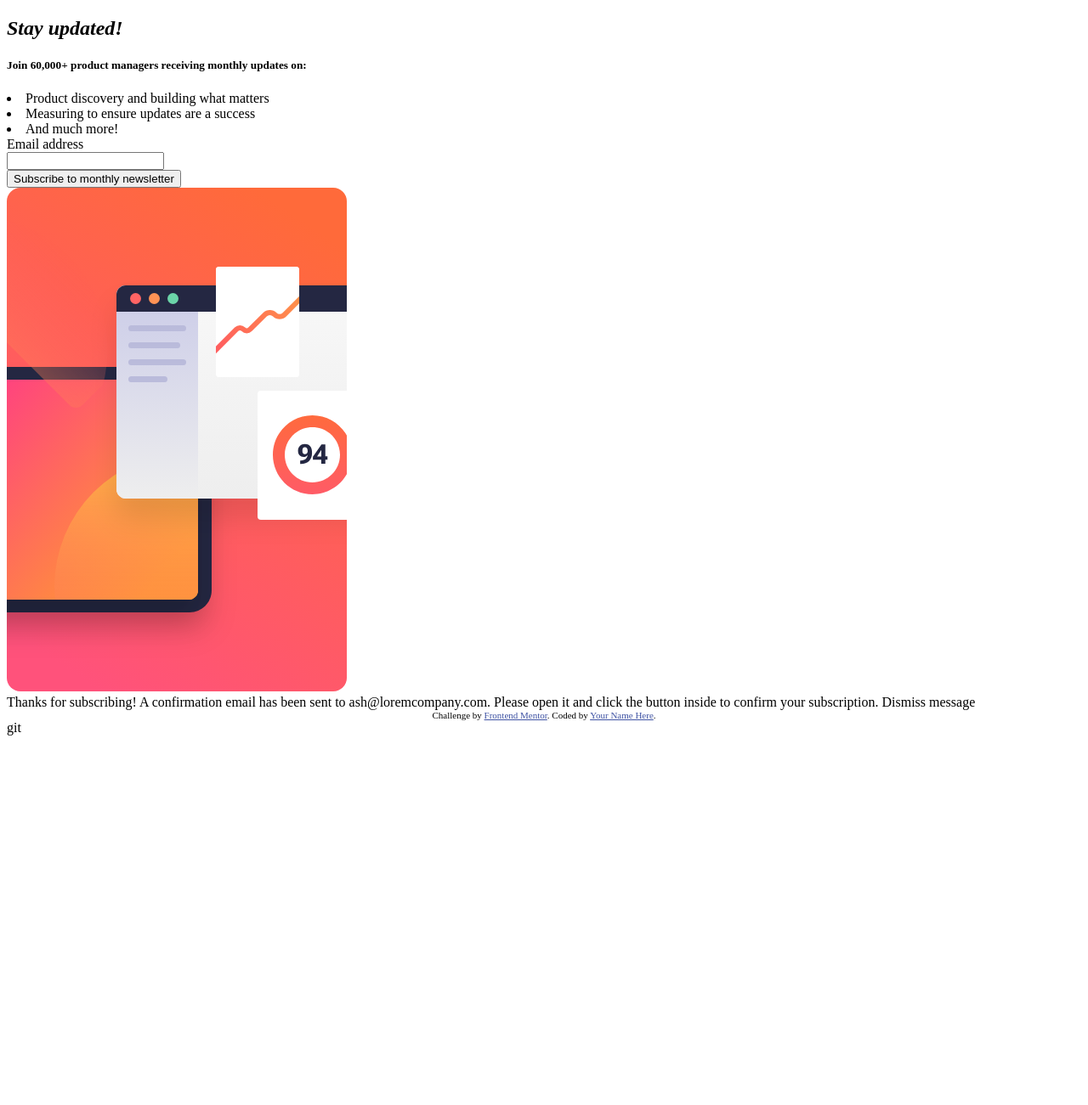
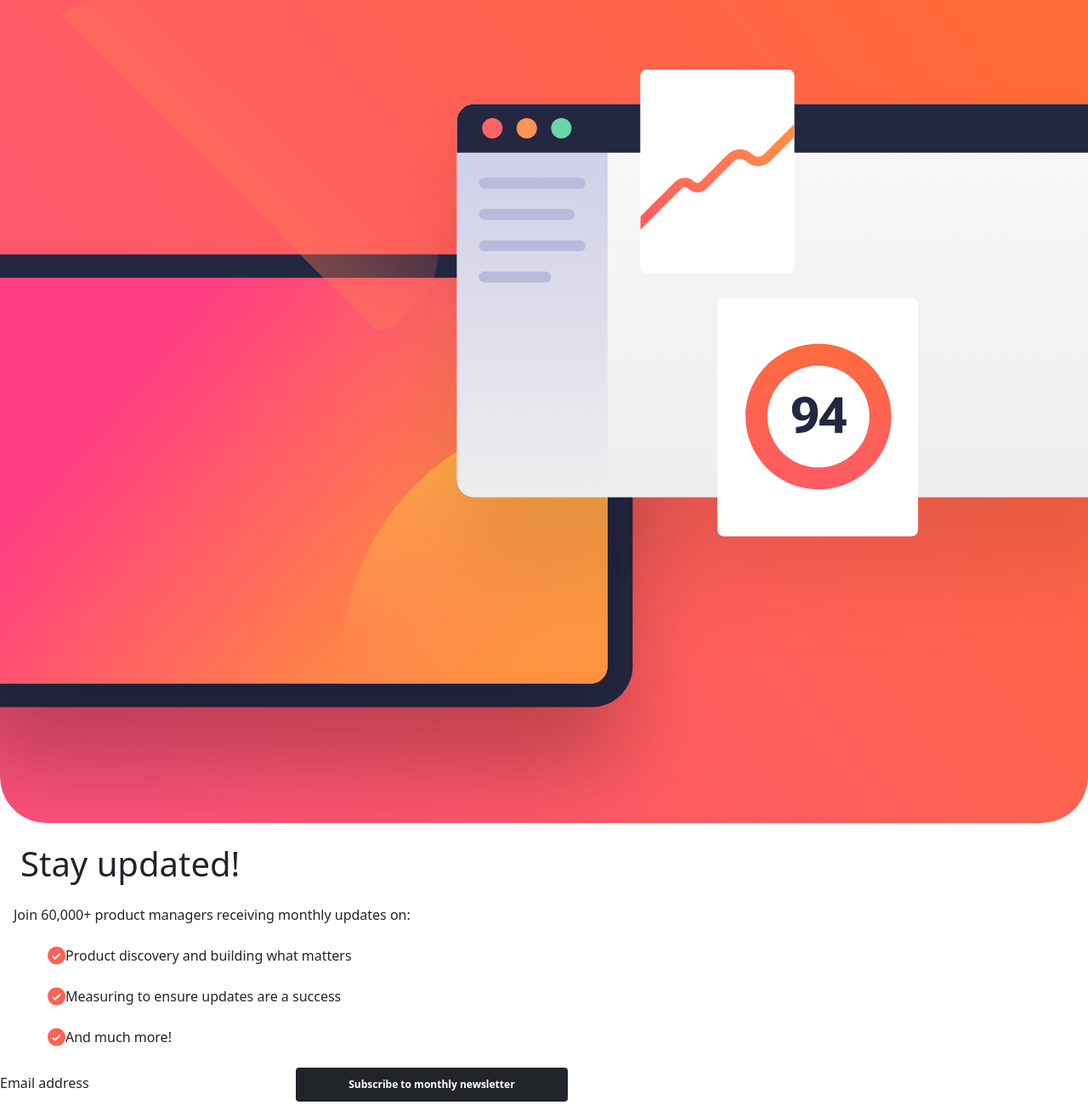
Before and after one commit to MoiCruz/MiniProyecto, a plain HTML site: page index.html in a window 1280 px wide. Shown: the top 1301 px of the page at 85% size. Before the commit the page ends 874 px from the top, so only its background shows below. Drawn offline with nearby package versions, Linux system fonts and the light colour scheme.

Commit message:
actualizar mini proyecto

```diff
--- a/index.html
+++ b/index.html
@@ -1,16 +1,15 @@
-<!DOCTYPE html>
+
+<!doctype html>
 <html lang="en">
-
   <head>
-  <meta charset="UTF-8">
-  <meta name="viewport" content="width=device-width, initial-scale=1.0">
-  <!-- displays site properly based on user's device -->
-
-  <link rel="icon" type="image/png" sizes="32x32" href="./assets/images/favicon-32x32.png">
-
+    <meta charset="utf-8">
+    <meta name="viewport" content="width=device-width, initial-scale=1">
+    <link href="https://cdn.jsdelivr.net/npm/bootstrap@5.0.2/dist/css/bootstrap.min.css" rel="stylesheet" integrity="sha384-EVSTQN3/azprG1Anm3QDgpJLIm9Nao0Yz1ztcQTwFspd3yD65VohhpuuCOmLASjC" crossorigin="anonymous">
     <title>Mini Proyecto</title>
-
-  <!-- Feel free to remove these styles or customise in your own stylesheet-->
+  </head>
+    <script src="https://cdn.jsdelivr.net/npm/bootstrap@5.0.2/dist/js/bootstrap.bundle.min.js" integrity="sha384-MrcW6ZMFYlzcLA8Nl+NtUVF0sA7MsXsP1UyJoMp4YLEuNSfAP+JcXn/tWtIaxVXM" crossorigin="anonymous"></script>
+    <link rel="stylesheet" href="./styles/styles.css">
+    <script src="./script/main.js" defer></script>
   <style>
     .attribution {
       font-size: 11px;
@@ -23,56 +22,48 @@
   </style>
 </head>
 
-<body class="bg-black">
+<body class="p-0">
+  <div class="container-fluid d-flex flex-column justify-content-center p-0">
+    <div class="">
+      <img src="./assets/images/illustration-sign-up-mobile.svg" alt="" class="img w-100">
+    </div>
+
+    <div class="texto flex-column justify-content-center">
+      <h1 class="titulo m-4 Bold text">Stay updated!</h1>
+      <p class="m-3">Join 60,000+ product managers receiving monthly updates on:</p>
+      <div class="col">
+      <ul class="ul d-flex align-content-start margin-rigth m-4 justify-content-start ">
+        <img src="./assets/images/icon-list.svg" alt="" class="img2 m-0">
+        <li>Product discovery and building what matters</li>
+      </ul>
+      <ul class="ul d-flex align-content-start m-4 justify-content-start ">
+        <img src="./assets/images/icon-list.svg" alt="" class="img2 m-0">
+        <li> Measuring to ensure updates are a success</li>
+      </ul>
+      <ul class="ul d-flex align-content-start m-4 justify-content-start ">
+        <img src="./assets/images/icon-list.svg" alt="" class="img2 m-0">
+        <li> And much more!</li>
+      </ul>
+
+    </div>
+
+      <div class="final align-content-center">
+        <a>Email address</a>
+        <input type="email@company.com">
+        <button class="badge btn-dark">Subscribe to monthly newsletter</button>
+      </div>
+    </div>
+  </div>
+</body>
 
 <!-- Sign-up form start -->
-  <div class="container-fluid d-flex h-50 w-50">
-    <div class="col aline-items-center">
-      <div>
-        <var class="col-lg-6">
-          <h2> Stay updated!</h2>
-
-      </div>
-      <div>
-        <h5> Join 60,000+ product managers receiving monthly updates on:</h5>
-
-      </div>
-      <div>
-        <li>Product discovery and building what matters</li>
-        <li> Measuring to ensure updates are a success</li>
-        <li> And much more!</li>
-
-      </div>
-      <div>
-        <a>Email address</a>
-        <div>
-        <input type="email@company.com">
-      </div>
-
-      </div>
-      <div>
-        <button>Subscribe to monthly newsletter</button>
-      </div>
-      </var>
-      <var class="col-lg-6">
-        <img src="./assets/images/illustration-sign-up-desktop.svg" alt="">
-      </var>
-    </div>
-  </div>
-
-
-
-
-
-
-
 
 
 <!-- Sign-up form end -->
 
 <!-- Success message start -->
 
-  Thanks for subscribing!
+<!--Thanks for subscribing!
 
 A confirmation email has been sent to ash@loremcompany.com.
 Please open it and click the button inside to confirm your subscription.
@@ -81,10 +72,21 @@
 
 <!-- Success message end -->
 
-  <div class="attribution">
+<!--<div class="attribution">
   Challenge by <a href="https://www.frontendmentor.io?ref=challenge" target="_blank">Frontend Mentor</a>.
   Coded by <a href="#">Your Name Here</a>.
 </div>
 </body>
 
 </html>git
+
+
+
+
+
+
+<div class="col-lg-6">
+<img src="./assets/images/illustration-sign-up-desktop.svg" alt="">
+</div>-->
+
+</html>
--- a/styles/styles.css
+++ b/styles/styles.css
@@ -0,0 +1,29 @@
+*{
+    box-sizing: border-box;
+    margin: 0;
+    border: 0;
+}
+.img{
+    height: 20%;
+    width: 100%;
+}
+.texto{
+    justify-content: center;
+    align-items: center;
+}
+.badge{
+
+    height: 2.5rem;
+    width: 20rem;
+}
+.final{
+     justify-content: end;
+
+}
+.texto{
+    height: 100em;
+}
+.ul{
+    display: block;
+    list-style: none;
+}
```
Lines whose indentation alone changed are shown as unchanged.
